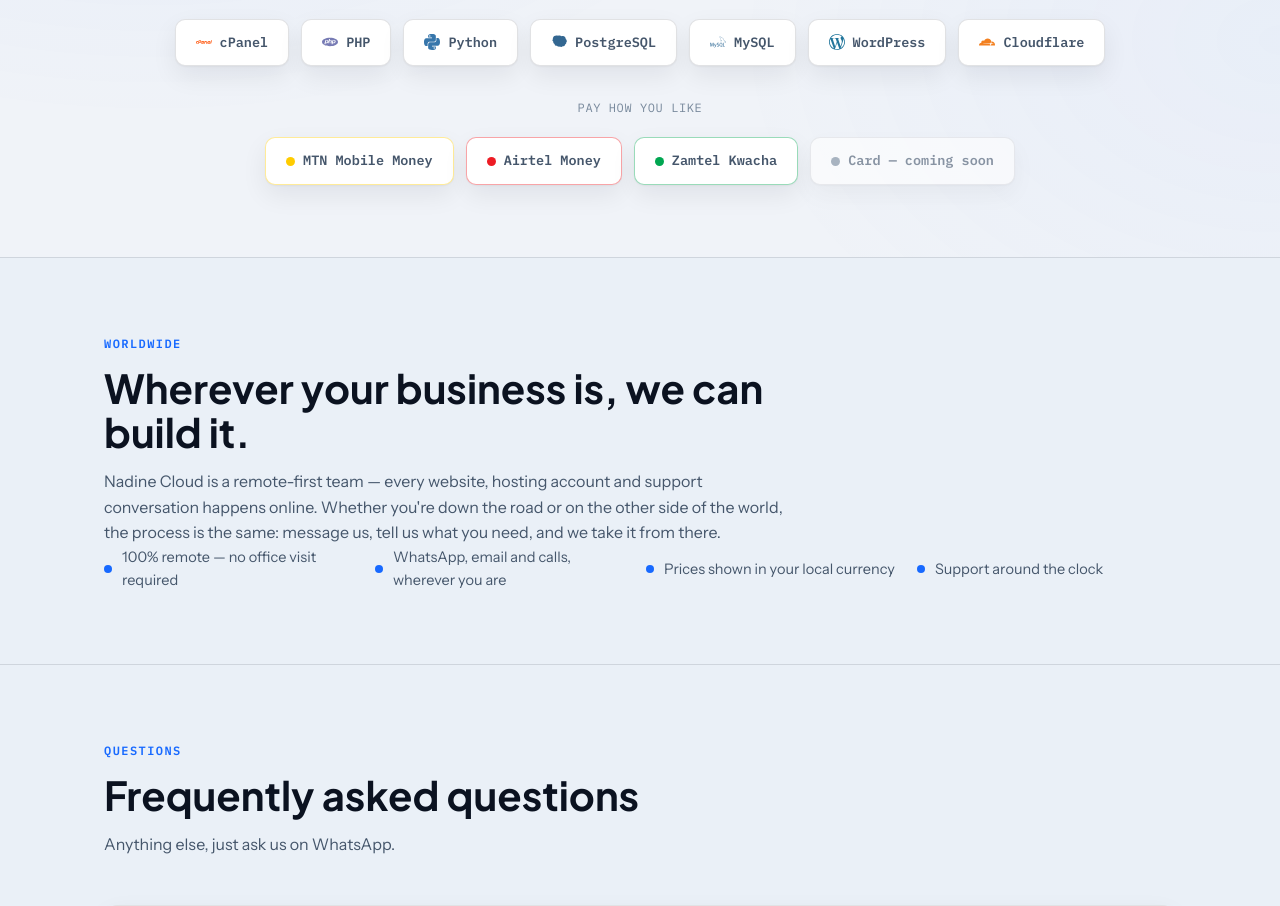
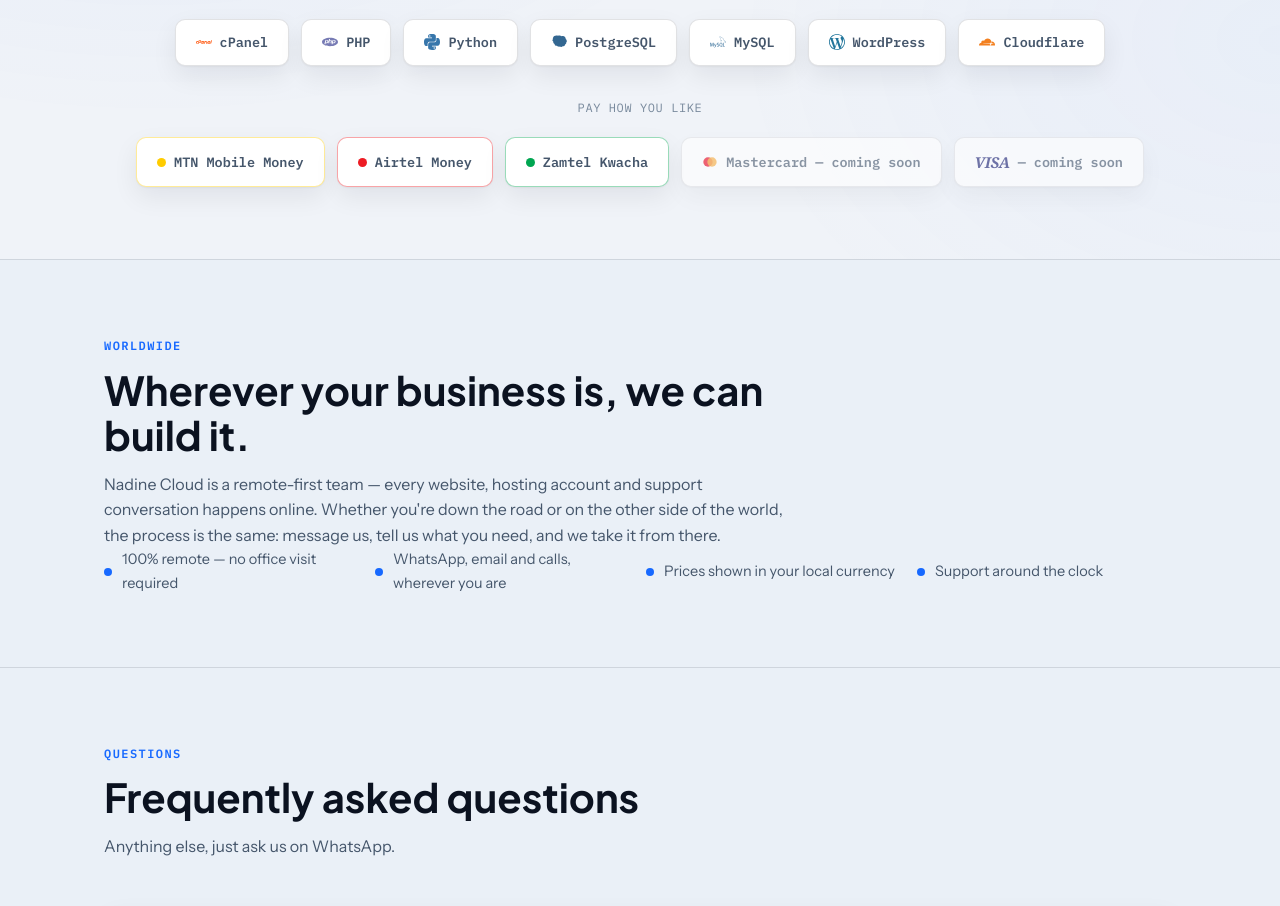
Before and after one commit to nadineomnitradinglimited-cmyk/nadine-cloud-website, a Next.js app in the folder web/: page / in a window 1280 px wide. Shown: the part 6600-7506 px from the top of the page. Built offline with nearby package versions, Linux system fonts and the light colour scheme; no server answers.

Commit message:
Replace generic Card badge with Visa and Mastercard logos
Both still marked coming soon -- card collection via Lenco isn't
wired up yet, this just gives the payment row real brand marks
instead of a plain dot.

```diff
--- a/web/app/page.tsx
+++ b/web/app/page.tsx
@@ -502,7 +502,8 @@ export default function Home() {
             <span className="tech-badge payment-badge" style={{ borderColor: "rgba(255,204,0,.4)" }}><span className="pm-dot" style={{ background: "#FFCC00" }}></span>MTN Mobile Money</span>
             <span className="tech-badge payment-badge" style={{ borderColor: "rgba(237,28,36,.4)" }}><span className="pm-dot" style={{ background: "#ED1C24" }}></span>Airtel Money</span>
             <span className="tech-badge payment-badge" style={{ borderColor: "rgba(0,166,81,.4)" }}><span className="pm-dot" style={{ background: "#00A651" }}></span>Zamtel Kwacha</span>
-            <span className="tech-badge payment-badge" style={{ opacity: 0.6 }}><span className="pm-dot" style={{ background: "var(--text-mute)" }}></span>Card — coming soon</span>
+            <span className="tech-badge payment-badge" style={{ opacity: 0.6 }}><svg viewBox="0 0 24 24"><circle cx="9" cy="12" r="7" fill="#EB001B" /><circle cx="15" cy="12" r="7" fill="#F79E1B" fillOpacity="0.85" /></svg>Mastercard — coming soon</span>
+            <span className="tech-badge payment-badge" style={{ opacity: 0.6 }}><span style={{ fontFamily: "Georgia, serif", fontStyle: "italic", fontWeight: 800, color: "#1A1F71", fontSize: 15, letterSpacing: "-0.02em" }}>VISA</span> — coming soon</span>
           </div>
         </div>
       </section>
```
